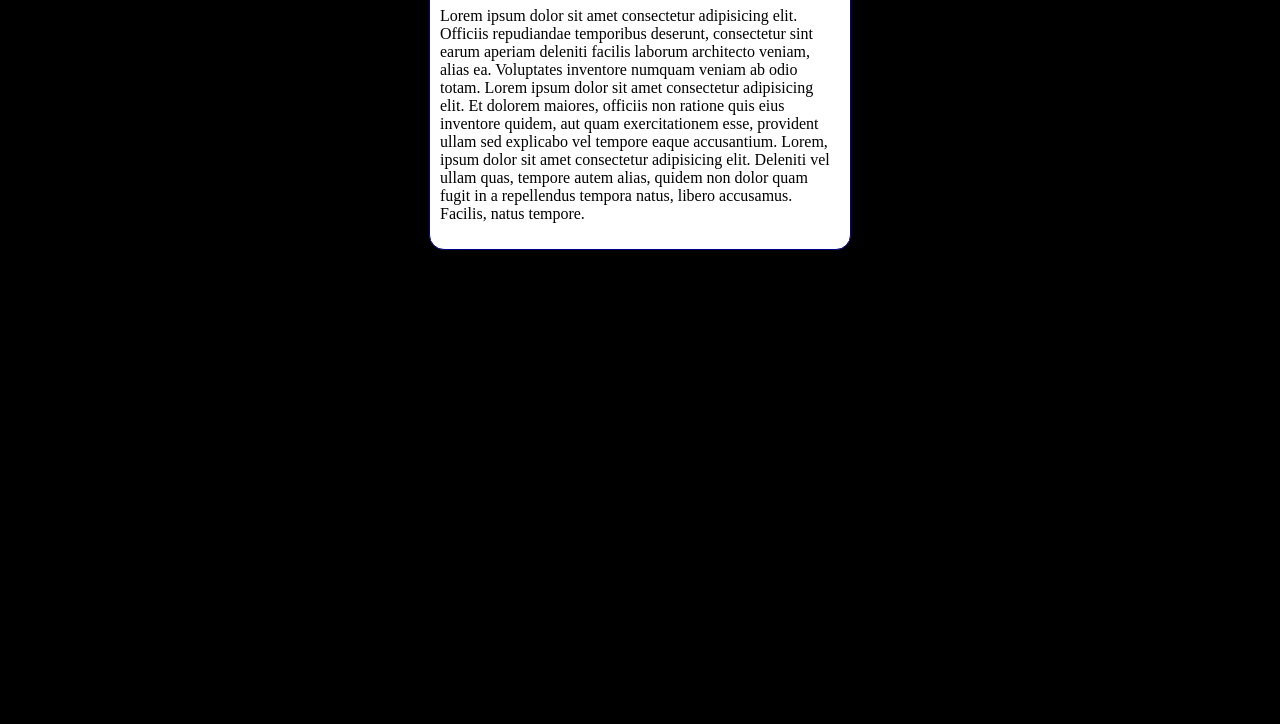
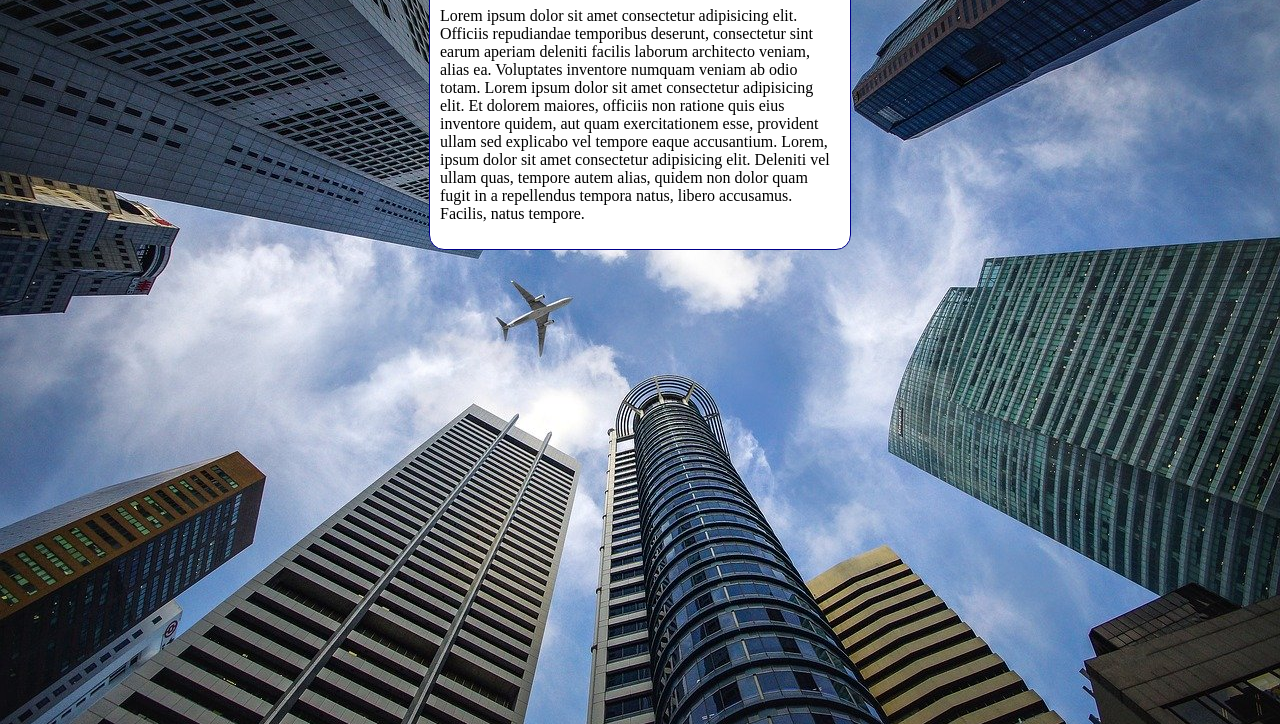
Before and after one commit to AdansMaartiins/HTML---CSS, a plain HTML site: page Exercicios/ex23/imagens/fundo006.html in a window 1280 px wide. Shown: the part 92-816 px from the top of the page. Drawn offline with Linux system fonts and the light colour scheme.

Commit message:
atualizei o ex23

```diff
--- a/Exercicios/ex23/imagens/fundo006.html
+++ b/Exercicios/ex23/imagens/fundo006.html
@@ -4,20 +4,30 @@
     <meta charset="UTF-8">
     <meta http-equiv="X-UA-Compatible" content="IE=edge">
     <meta name="viewport" content="width=device-width, initial-scale=1.0">
-    <title>Document</title>
+    <title>Fundo fixo de tela</title>
     <style>
         body {
-            height: 97vh;
+           height: 100vh;
             background-color: black;
             background-image: url('wallpaper002.jpg');
             background-position: center top;
             background-repeat: no-repeat;
             background-size: cover;
+            background-attachment: fixed;
+
+            /*Shorthand - background
+            color > image > position > repeat > [size]
+            > attachment
+            se cover não pegar usa background-size: cover; que volta a funcionar*/
+
+            /*exemplo abaixo:
+            background: black url('wallpaper002.jpg') center center no-repeat fixed;
+            background-size: cover;*/
         }
 
         main{
             background-color: white;
-            width: 400px;
+            max-width: 400px;
             padding: 10px;
             margin: auto;
             border: 1px solid darkblue;
```
Also changed, not shown: Exercicios/ex23/imagens/pattern001.png (added), Exercicios/ex23/imagens/pattern002.png (added), Exercicios/ex23/imagens/pattern003.png (added), Exercicios/ex23/imagens/pattern004.png (added), Exercicios/ex23/imagens/target001.png (added), Exercicios/ex23/imagens/wallpaper001.jpg (added), Exercicios/ex23/imagens/wallpaper002.jpg (added), Exercicios/ex23/imagens/wallpaper003.jpg (added), Exercicios/ex23/imagens/wallpaper004.jpg (added), Exercicios/ex23/imagens/wallpaper005.jpg (added), Exercicios/ex23/imagens/wallpaper006.jpg (added).
